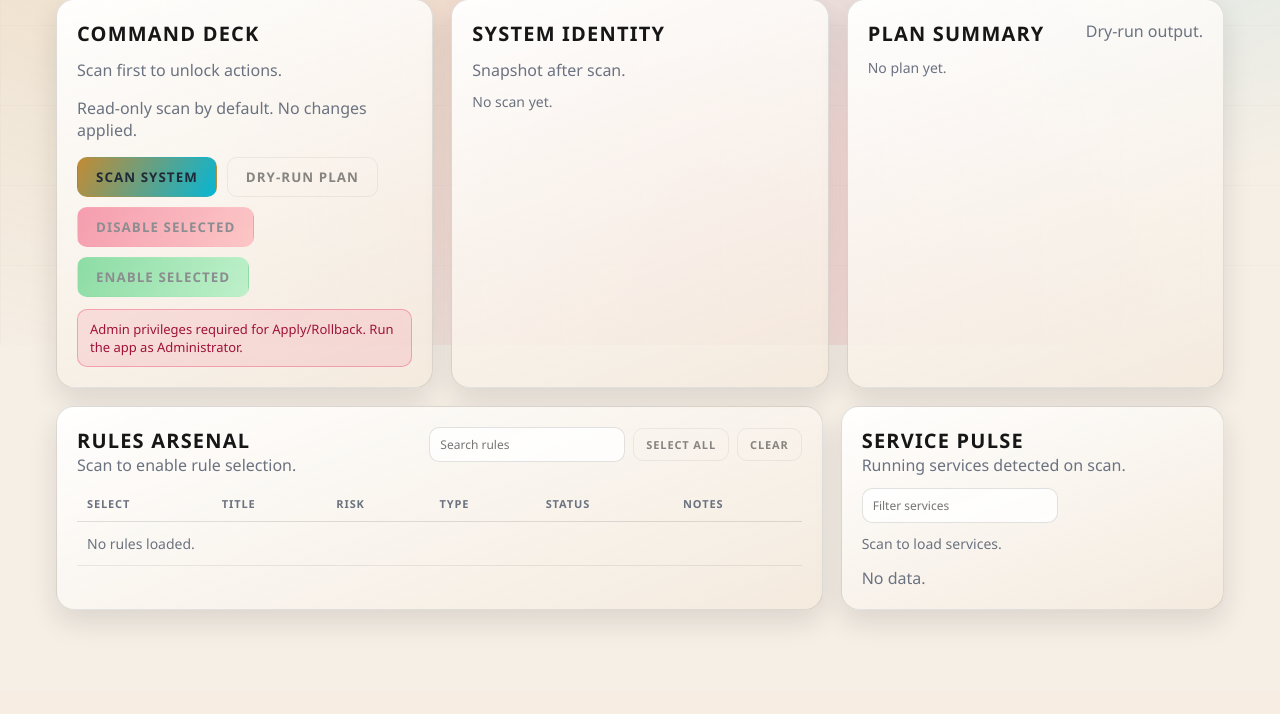
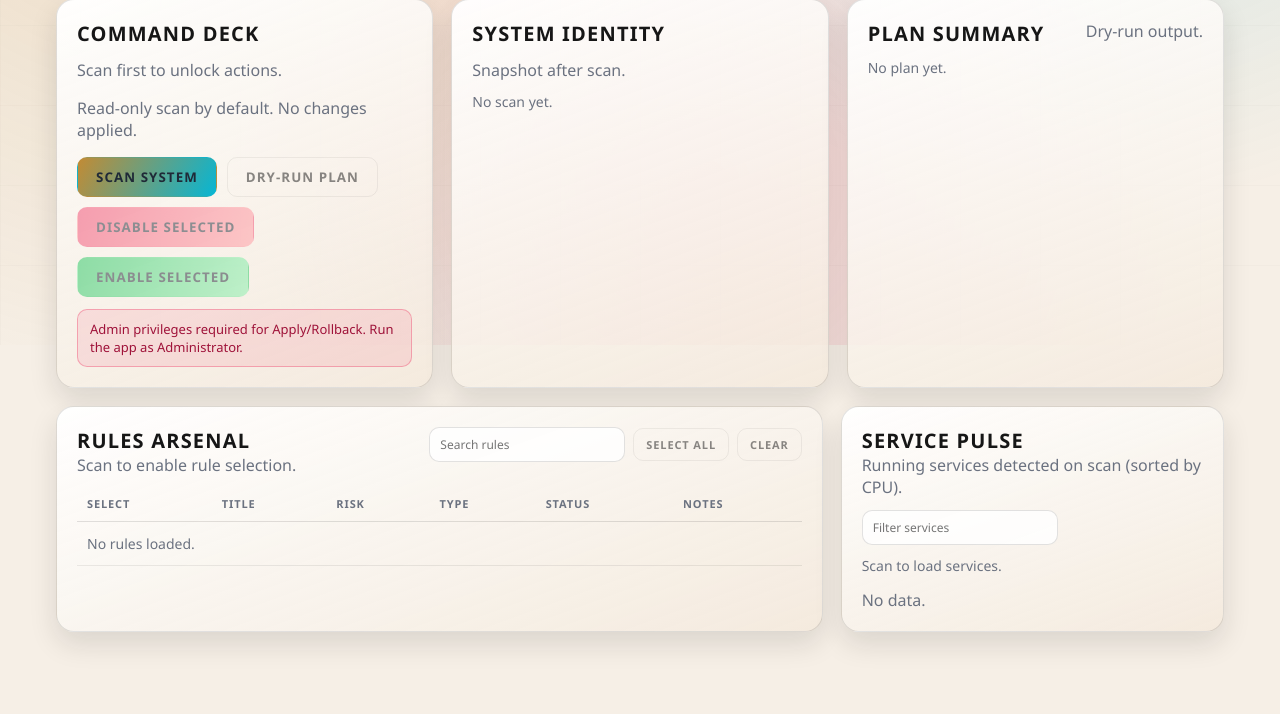
Before and after one commit to mphan1995/flask-ci-demo, a Flask app: page / in a window 1280 px wide. Shown: the part 455-1169 px from the top of the page. Before the commit the page ends 1080 px from the top, so only its background shows below. Run offline with Flask 3, Linux system fonts and the light colour scheme.

Commit message:
updated UI functions in the app

```diff
--- a/templates/index.html
+++ b/templates/index.html
@@ -126,7 +126,7 @@
           <div class="card-head">
             <div>
               <h2>Service pulse</h2>
-              <span class="muted">Running services detected on scan.</span>
+              <span class="muted">Running services detected on scan (sorted by CPU).</span>
             </div>
             <input id="services-filter" class="input input-sm" placeholder="Filter services" />
           </div>
--- a/templates/list.html
+++ b/templates/list.html
@@ -98,6 +98,7 @@
                 <th>State</th>
                 <th>Start mode</th>
                 <th>Start value</th>
+                <th>CPU (%)</th>
                 <th>Risk</th>
                 <th>Notes</th>
               </tr>
```
